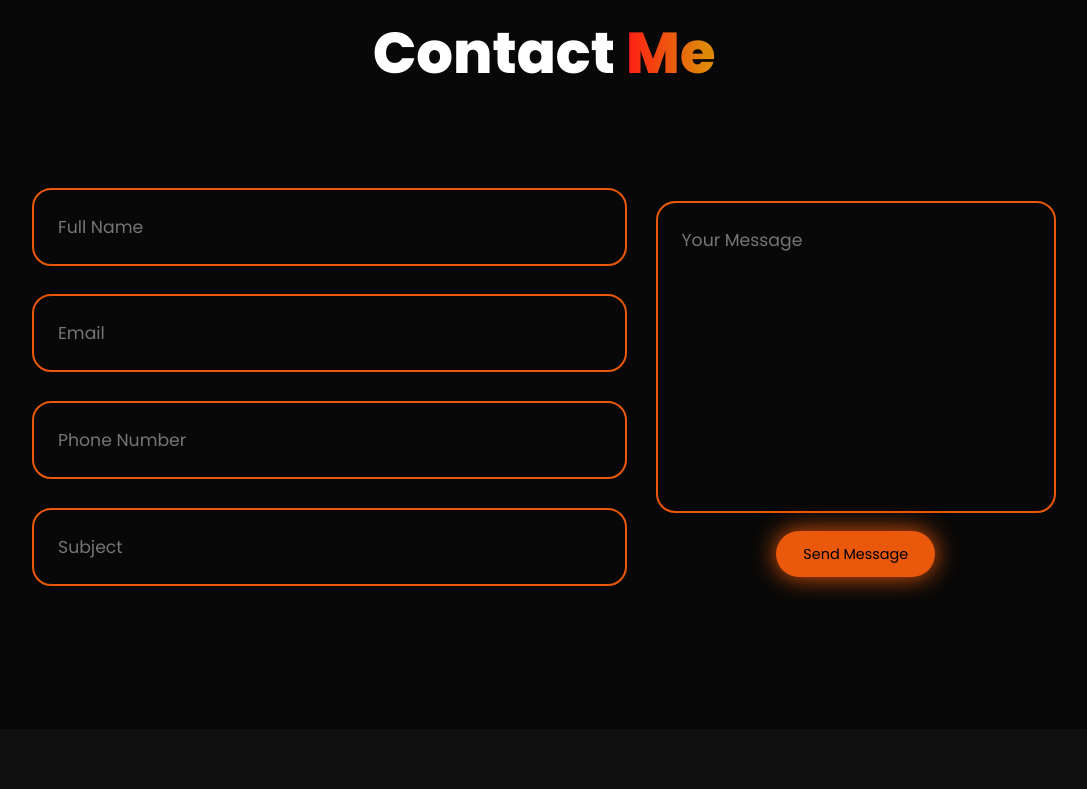
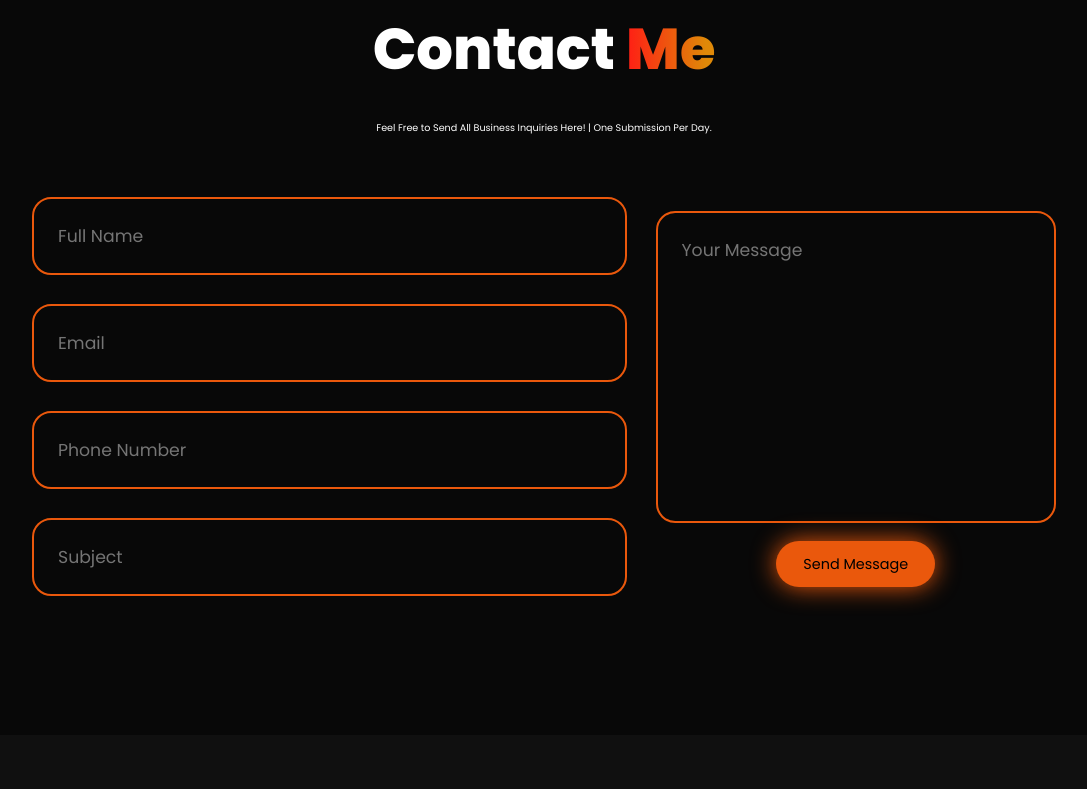
Before and after one commit to zerodayblitz/Portfolio, a plain HTML site: page index.html in a window 1280 px wide. Shown: the part 4980-5769 px from the top of the page, without its empty margins (96-1183 px from the left). Drawn offline with nearby package versions, Linux system fonts and the light colour scheme; no server answers.

Commit message:
Update index.html
Added welcoming text to contact me page

```diff
--- a/index.html
+++ b/index.html
@@ -202,6 +202,7 @@
 
   <section class="contact reveal-from-bottom" id="contact">
     <h2 class="section-title reveal-from-bottom">Contact <span>Me</span></h2>
+    <p class="contact-subtitle">Feel Free to Send All Business Inquiries Here! | One Submission Per Day.</p>
     <form id="contact-form">
       <div class="input-group">
         <div class="input-box">
```
